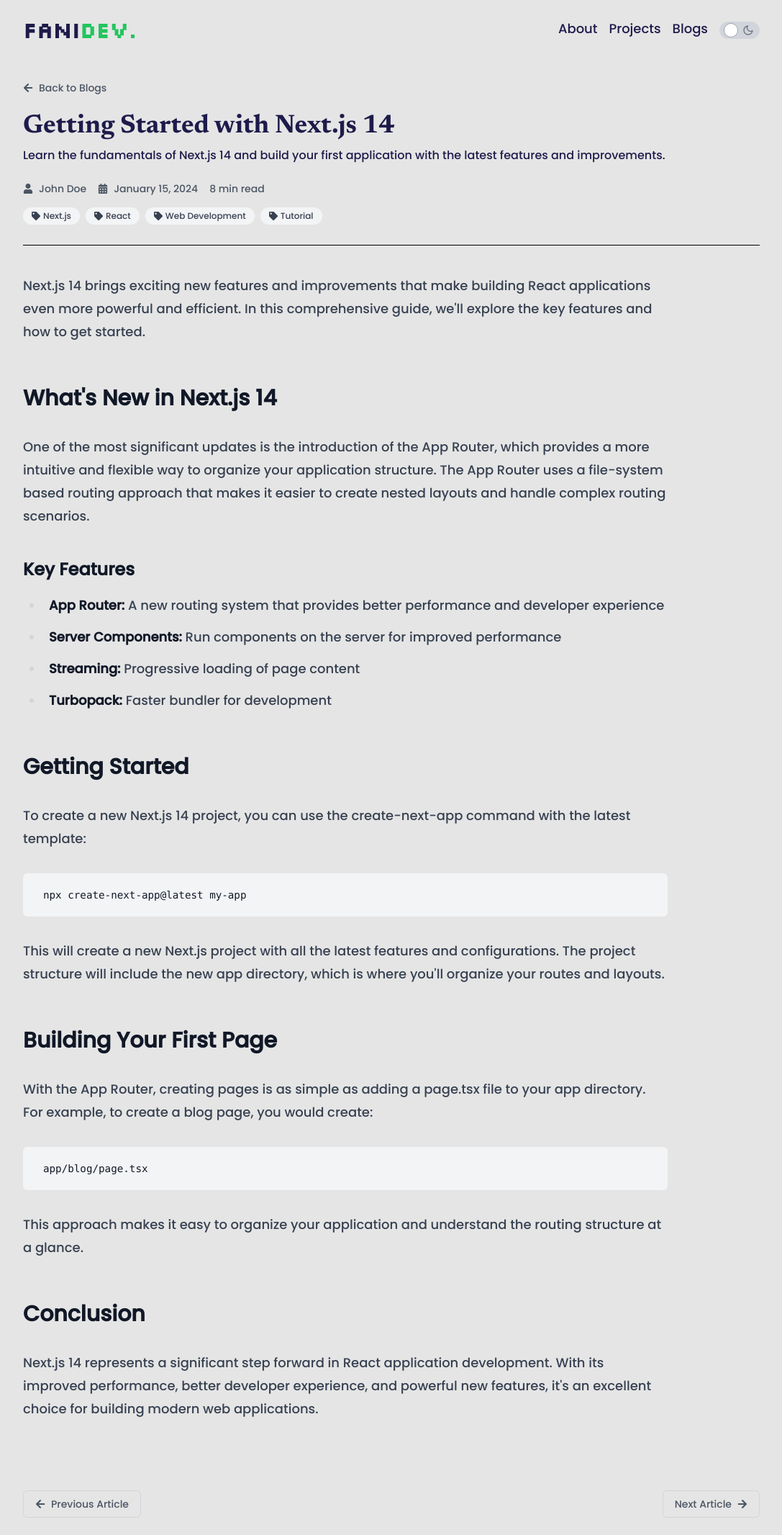
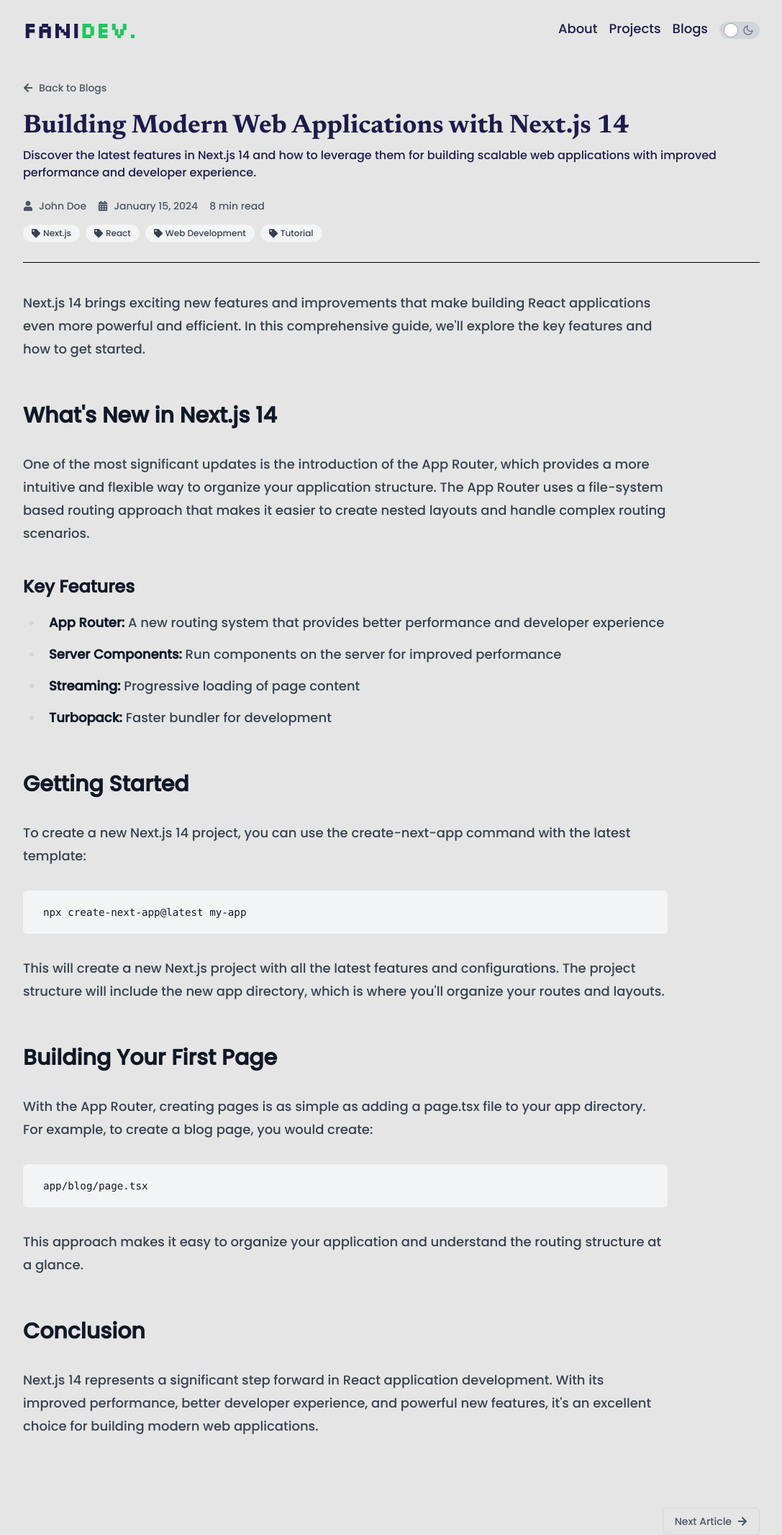
Before and after one commit to faniadifrihandoko1/creativefolio, a Next.js app: page /blogs/building-modern-web-applications-with-nextjs-14 in a window 1280 px wide. Shown: the whole page at 72% size, without its empty margins (96-1183 px from the left). Before the commit the page ends 2108 px from the top, so only its background shows below. Built offline with nearby package versions, Linux system fonts and the light colour scheme.

Commit message:
feat: add link to  page blogs detail

```diff
--- a/app/(client)/blogs/[slug]/page.tsx
+++ b/app/(client)/blogs/[slug]/page.tsx
@@ -9,11 +9,14 @@ interface BlogDetailProps {
   };
 }
 
-const BlogDetail = ({ params }: BlogDetailProps) => {
-  const blogPost = {
-    title: "Getting Started with Next.js 14",
+// Sample blog data - in a real app, this would come from a CMS or database
+const sampleBlogs = [
+  {
+    id: 1,
+    title: "Building Modern Web Applications with Next.js 14",
+    slug: "building-modern-web-applications-with-nextjs-14",
     description:
-      "Learn the fundamentals of Next.js 14 and build your first application with the latest features and improvements.",
+      "Discover the latest features in Next.js 14 and how to leverage them for building scalable web applications with improved performance and developer experience.",
     content: `
       <p>Next.js 14 brings exciting new features and improvements that make building React applications even more powerful and efficient. In this comprehensive guide, we'll explore the key features and how to get started.</p>
 
@@ -49,19 +52,191 @@ const BlogDetail = ({ params }: BlogDetailProps) => {
     publishedAt: "2024-01-15",
     tags: ["Next.js", "React", "Web Development", "Tutorial"],
     readTime: "8 min read",
-  };
+  },
+  {
+    id: 2,
+    title: "The Art of Clean Code: Best Practices for Developers",
+    slug: "the-art-of-clean-code-best-practices-for-developers",
+    description:
+      "Learn essential principles and practices for writing maintainable, readable, and efficient code that stands the test of time.",
+    content: `
+      <p>Clean code is not just about making your code work—it's about making it readable, maintainable, and efficient. In this article, we'll explore the fundamental principles that every developer should know.</p>
+
+      <h2>What is Clean Code?</h2>
+      <p>Clean code is code that is easy to read, understand, and modify. It follows consistent patterns, uses meaningful names, and is structured in a way that makes its purpose clear.</p>
+
+      <h3>Key Principles</h3>
+      <ul>
+        <li><strong>Meaningful Names:</strong> Use descriptive names for variables, functions, and classes</li>
+        <li><strong>Single Responsibility:</strong> Each function should do one thing well</li>
+        <li><strong>DRY Principle:</strong> Don't Repeat Yourself - avoid code duplication</li>
+        <li><strong>Consistent Formatting:</strong> Use consistent indentation and spacing</li>
+      </ul>
+
+      <h2>Best Practices</h2>
+      <p>Here are some practical tips for writing cleaner code:</p>
+
+      <h3>1. Use Descriptive Names</h3>
+      <pre><code>// Bad
+const d = new Date();
+const u = getUsers();
+
+// Good
+const currentDate = new Date();
+const activeUsers = getActiveUsers();</code></pre>
+
+      <h3>2. Keep Functions Small</h3>
+      <p>Functions should be small and focused on a single task. If a function is doing too many things, consider breaking it down into smaller functions.</p>
+
+      <h2>Conclusion</h2>
+      <p>Writing clean code is an investment in the future. It makes your codebase more maintainable, reduces bugs, and improves team productivity.</p>
+    `,
+    author: "Fani Adi Frihandoko",
+    publishedAt: "2024-01-10",
+    tags: ["Programming", "Best Practices", "Code Quality"],
+    readTime: "6 min read",
+  },
+  {
+    id: 3,
+    title: "Design Systems: Creating Consistent User Experiences",
+    slug: "design-systems-creating-consistent-user-experiences",
+    description:
+      "Explore how design systems can help create cohesive, scalable, and maintainable user interfaces across your entire product ecosystem.",
+    content: `
+      <p>Design systems have become essential for creating consistent, scalable, and maintainable user interfaces. They provide a shared language and set of components that ensure consistency across your entire product.</p>
+
+      <h2>What is a Design System?</h2>
+      <p>A design system is a collection of reusable components, guided by clear standards, that can be assembled together to build any number of applications.</p>
+
+      <h3>Core Components</h3>
+      <ul>
+        <li><strong>Design Tokens:</strong> Colors, typography, spacing, and other visual properties</li>
+        <li><strong>Component Library:</strong> Reusable UI components</li>
+        <li><strong>Patterns:</strong> Common interaction patterns and layouts</li>
+        <li><strong>Documentation:</strong> Guidelines and usage examples</li>
+      </ul>
+
+      <h2>Benefits of Design Systems</h2>
+      <p>Implementing a design system brings numerous benefits to your team and product:</p>
+
+      <ul>
+        <li>Consistency across all touchpoints</li>
+        <li>Faster development and prototyping</li>
+        <li>Reduced design and development debt</li>
+        <li>Better collaboration between teams</li>
+        <li>Improved accessibility and usability</li>
+      </ul>
+
+      <h2>Getting Started</h2>
+      <p>Building a design system is an iterative process. Start with your most common components and gradually expand your system based on real usage patterns.</p>
+
+      <h2>Conclusion</h2>
+      <p>A well-designed design system is an investment that pays dividends in consistency, efficiency, and user experience quality.</p>
+    `,
+    author: "Fani Adi Frihandoko",
+    publishedAt: "2024-01-05",
+    tags: ["Design", "UI/UX", "Design Systems"],
+    readTime: "10 min read",
+  },
+  {
+    id: 4,
+    title: "Performance Optimization Techniques for React Applications",
+    slug: "performance-optimization-techniques-for-react-applications",
+    description:
+      "Dive deep into advanced React optimization techniques including memoization, code splitting, and bundle analysis to create lightning-fast applications.",
+    content: `
+      <p>Performance is crucial for user experience. In this comprehensive guide, we'll explore advanced techniques to optimize your React applications for speed and efficiency.</p>
+
+      <h2>Why Performance Matters</h2>
+      <p>Fast applications lead to better user engagement, higher conversion rates, and improved SEO rankings. Every millisecond counts in today's competitive digital landscape.</p>
+
+      <h3>Key Optimization Areas</h3>
+      <ul>
+        <li><strong>Bundle Size:</strong> Minimize JavaScript bundle size</li>
+        <li><strong>Rendering:</strong> Optimize component rendering</li>
+        <li><strong>Network:</strong> Reduce network requests and data transfer</li>
+        <li><strong>Memory:</strong> Prevent memory leaks and optimize memory usage</li>
+      </ul>
+
+      <h2>React Optimization Techniques</h2>
+
+      <h3>1. Memoization</h3>
+      <p>Use React.memo, useMemo, and useCallback to prevent unnecessary re-renders:</p>
+
+      <pre><code>const ExpensiveComponent = React.memo(({ data }) => {
+  const processedData = useMemo(() => {
+    return expensiveCalculation(data);
+  }, [data]);
+
+  return <div>{processedData}</div>;
+});</code></pre>
+
+      <h3>2. Code Splitting</h3>
+      <p>Split your code into smaller chunks that can be loaded on demand:</p>
+
+      <pre><code>const LazyComponent = React.lazy(() => import('./LazyComponent'));
+
+function App() {
+  return (
+    <Suspense fallback={<div>Loading...</div>}>
+      <LazyComponent />
+    </Suspense>
+  );
+}</code></pre>
+
+      <h3>3. Virtual Scrolling</h3>
+      <p>For large lists, implement virtual scrolling to render only visible items:</p>
+
+      <h2>Bundle Analysis</h2>
+      <p>Regularly analyze your bundle to identify optimization opportunities:</p>
+
+      <pre><code>npm install --save-dev webpack-bundle-analyzer</code></pre>
+
+      <h2>Conclusion</h2>
+      <p>Performance optimization is an ongoing process. Monitor your application's performance regularly and implement these techniques to create lightning-fast user experiences.</p>
+    `,
+    author: "Sarah Wilson",
+    publishedAt: "2024-01-01",
+    tags: ["React", "Performance", "Optimization"],
+    readTime: "12 min read",
+  },
+];
+
+const BlogDetail = ({ params }: BlogDetailProps) => {
+  // Find the blog post based on the slug
+  const blogPost = sampleBlogs.find((blog) => blog.slug === params.slug);
+
+  // If blog post not found, show 404
+  if (!blogPost) {
+    return (
+      <div className="w-full min-h-screen pt-28 px-6 md:px-0">
+        <div className="text-center">
+          <h1 className="text-4xl font-bold text-gray-900 dark:text-gray-100 mb-4">
+            Blog Post Not Found
+          </h1>
+          <p className="text-gray-600 dark:text-gray-400 mb-8">
+            The blog post you&apos;re looking for doesn&apos;t exist.
+          </p>
+          <Link
+            href="/blogs"
+            className="px-6 py-3 bg-blue-600 hover:bg-blue-700 text-white rounded-lg font-medium transition-colors duration-200"
+          >
+            Back to Blogs
+          </Link>
+        </div>
+      </div>
+    );
+  }
 
   return (
     <div className="w-full min-h-screen pt-28 px-6 md:px-0">
       <div className="mb-6">
-        <Link href="/blogs">
-          <Button
-            classname="flex items-center gap-2 text-sm text-gray-600 dark:text-gray-400 hover:text-gray-800 dark:hover:text-gray-200 transition-colors"
-            onclick={() => {}}
+        <Link
+          href="/blogs"
+          className="flex items-center gap-2 text-sm text-gray-600 dark:text-gray-400 hover:text-gray-800 dark:hover:text-gray-200 transition-colors"
         >
           <FaArrowLeft />
           Back to Blogs
-          </Button>
         </Link>
       </div>
 
@@ -120,24 +295,44 @@ const BlogDetail = ({ params }: BlogDetailProps) => {
 
       <div className="mt-16 pt-8 border-t border-gray-200 dark:border-gray-700">
         <div className="flex justify-between items-center">
-          <Link href="/blogs">
-            <Button
-              classname="flex items-center gap-2 px-4 py-2 text-sm text-gray-600 dark:text-gray-400 hover:text-gray-800 dark:hover:text-gray-200 transition-colors border border-gray-300 dark:border-gray-600 rounded-md hover:bg-gray-50 dark:hover:bg-gray-800"
-              onclick={() => {}}
+          {(() => {
+            const currentIndex = sampleBlogs.findIndex(
+              (blog) => blog.slug === params.slug
+            );
+            const previousBlog =
+              currentIndex > 0 ? sampleBlogs[currentIndex - 1] : null;
+            const nextBlog =
+              currentIndex < sampleBlogs.length - 1
+                ? sampleBlogs[currentIndex + 1]
+                : null;
+
+            return (
+              <>
+                {previousBlog ? (
+                  <Link
+                    href={`/blogs/${previousBlog.slug}`}
+                    className="flex items-center gap-2 px-4 py-2 text-sm text-gray-600 dark:text-gray-400 hover:text-gray-800 dark:hover:text-gray-200 transition-colors border border-gray-300 dark:border-gray-600 rounded-md hover:bg-gray-50 dark:hover:bg-gray-800"
                   >
                     <FaArrowLeft />
                     Previous Article
-            </Button>
                   </Link>
-          <Link href="/blogs">
-            <Button
-              classname="flex items-center gap-2 px-4 py-2 text-sm text-gray-600 dark:text-gray-400 hover:text-gray-800 dark:hover:text-gray-200 transition-colors border border-gray-300 dark:border-gray-600 rounded-md hover:bg-gray-50 dark:hover:bg-gray-800"
-              onclick={() => {}}
+                ) : (
+                  <div></div>
+                )}
+                {nextBlog ? (
+                  <Link
+                    href={`/blogs/${nextBlog.slug}`}
+                    className="flex items-center gap-2 px-4 py-2 text-sm text-gray-600 dark:text-gray-400 hover:text-gray-800 dark:hover:text-gray-200 transition-colors border border-gray-300 dark:border-gray-600 rounded-md hover:bg-gray-50 dark:hover:bg-gray-800"
                   >
                     Next Article
                     <FaArrowLeft className="rotate-180" />
-            </Button>
                   </Link>
+                ) : (
+                  <div></div>
+                )}
+              </>
+            );
+          })()}
         </div>
       </div>
     </div>
```
Also changed, not shown: app/(client)/blogs/page.tsx (+14 -11 lines). Lines whose indentation alone changed are shown as unchanged.
